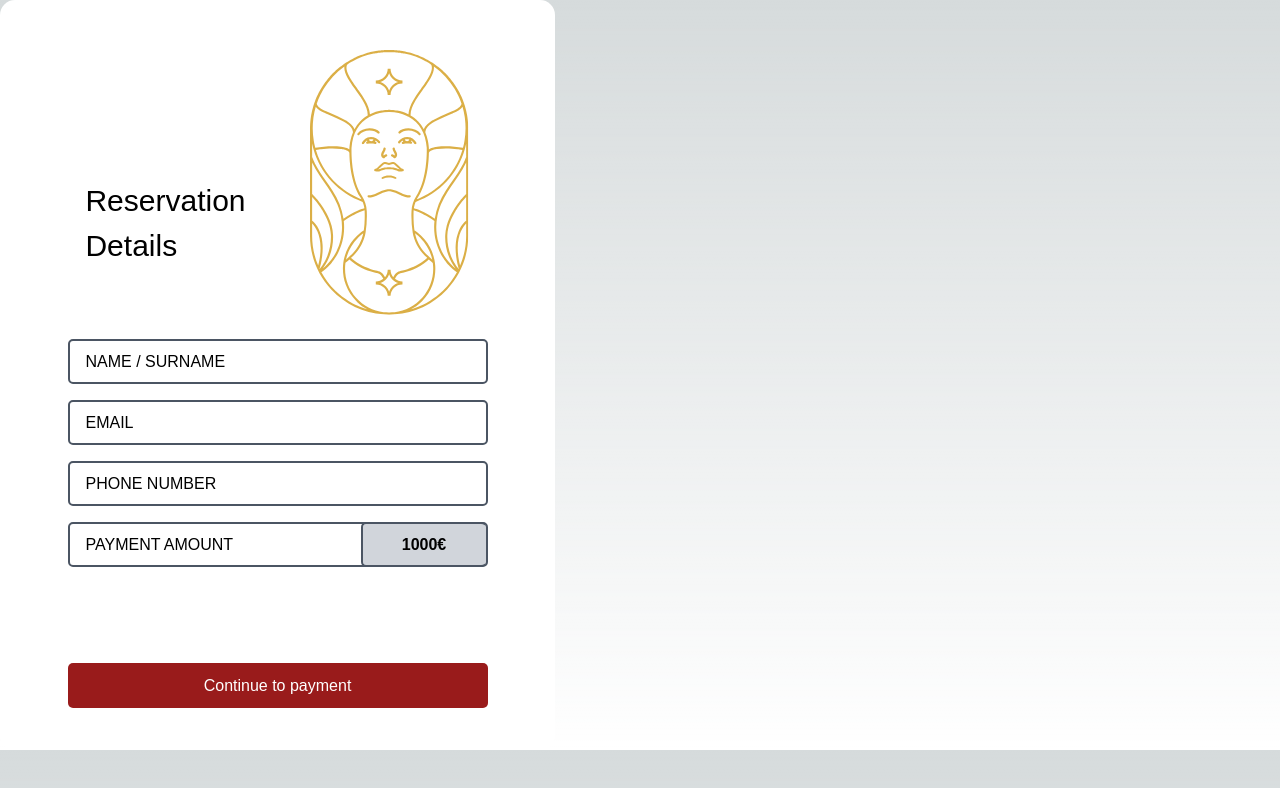
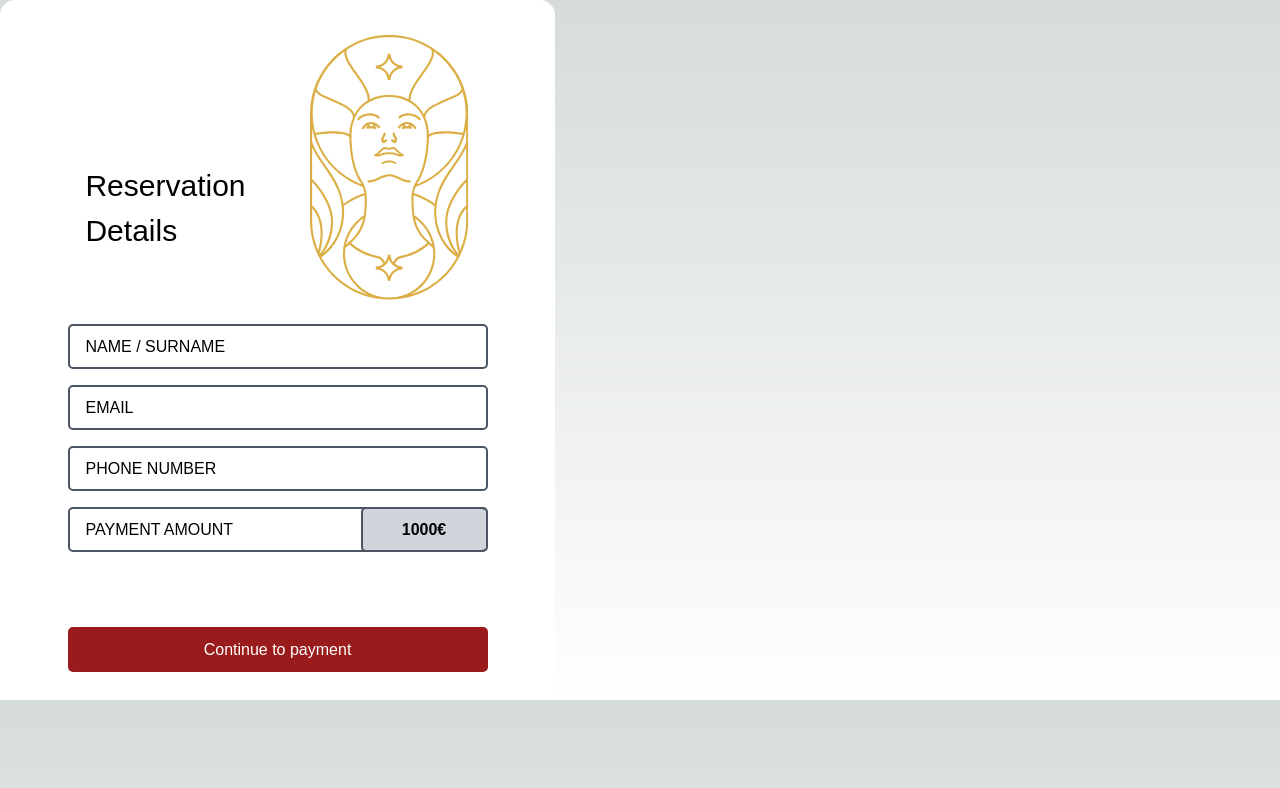
Before and after one commit to veronosmani/noya-pay-main, a Next.js app: page /form1000 in a window 1280 px wide. Shown: the top 788 px of the page. Built offline with nearby package versions, Linux system fonts and the light colour scheme.

Commit message:
modified:   pages/form1000.js 	modified:   pages/form350.js

```diff
--- a/pages/form1000.js
+++ b/pages/form1000.js
@@ -34,7 +34,7 @@ export default function FormPage() {
   };
 
   return (
-    <div className="flex flex-col items-center relative py-[50px] bg-white rounded-[15px] w-[555px] h-[750px]">
+    <div className="flex flex-col items-center relative py-[35px] bg-white rounded-[15px] w-[555px] h-[700px]">
       <div className="flex flex-row justify-between items-center mx-auto space-x-4">
         <h1 className="poppins-medium text-[30px] mt-20 mr-12">
           Reservation <br />
@@ -86,7 +86,7 @@ export default function FormPage() {
         </div>
         <div>
           <button
-            className="bg-red-800 text-[16px] font-medium text-white w-[420px] h-[45px] rounded-[5px] mt-24 poppins-medium"
+            className="bg-red-800 text-[16px] font-medium text-white w-[420px] h-[45px] rounded-[5px] mt-[75px] poppins-medium"
             type="submit"
           >
             Continue to payment
--- a/pages/form350.js
+++ b/pages/form350.js
@@ -34,7 +34,7 @@ export default function FormPage() {
   };
 
   return (
-    <div className="flex flex-col items-center relative py-[50px] bg-white rounded-[15px] w-[555px] h-[750px]">
+    <div className="flex flex-col items-center relative py-[35px] bg-white rounded-[15px] w-[555px] h-[700px]">
       <div className="flex flex-row justify-between items-center mx-auto space-x-4">
         <h1 className="poppins-medium text-[30px] mt-20 mr-12">
           Reservation <br />
@@ -86,7 +86,7 @@ export default function FormPage() {
         </div>
         <div>
           <button
-            className="bg-red-800 text-[16px] font-medium text-white w-[420px] h-[45px] rounded-[5px] mt-24 poppins-medium"
+            className="bg-red-800 text-[16px] font-medium text-white w-[420px] h-[45px] rounded-[5px] mt-[75px] poppins-medium"
             type="submit"
           >
             Continue to payment
--- a/pages/form500.js
+++ b/pages/form500.js
@@ -34,7 +34,7 @@ export default function FormPage() {
   };
 
   return (
-    <div className="flex flex-col items-center relative py-[50px] bg-white rounded-[15px] w-[555px] h-[750px]">
+    <div className="flex flex-col items-center relative py-[35px] bg-white rounded-[15px] w-[555px] h-[700px]">
       <div className="flex flex-row justify-between items-center mx-auto space-x-4">
         <h1 className="poppins-medium text-[30px] mt-20 mr-12">
           Reservation <br />
@@ -86,7 +86,7 @@ export default function FormPage() {
         </div>
         <div>
           <button
-            className="bg-red-800 text-[16px] font-medium text-white w-[420px] h-[45px] rounded-[5px] mt-24 poppins-medium"
+            className="bg-red-800 text-[16px] font-medium text-white w-[420px] h-[45px] rounded-[5px] mt-[75px] poppins-medium"
             type="submit"
           >
             Continue to payment
```
